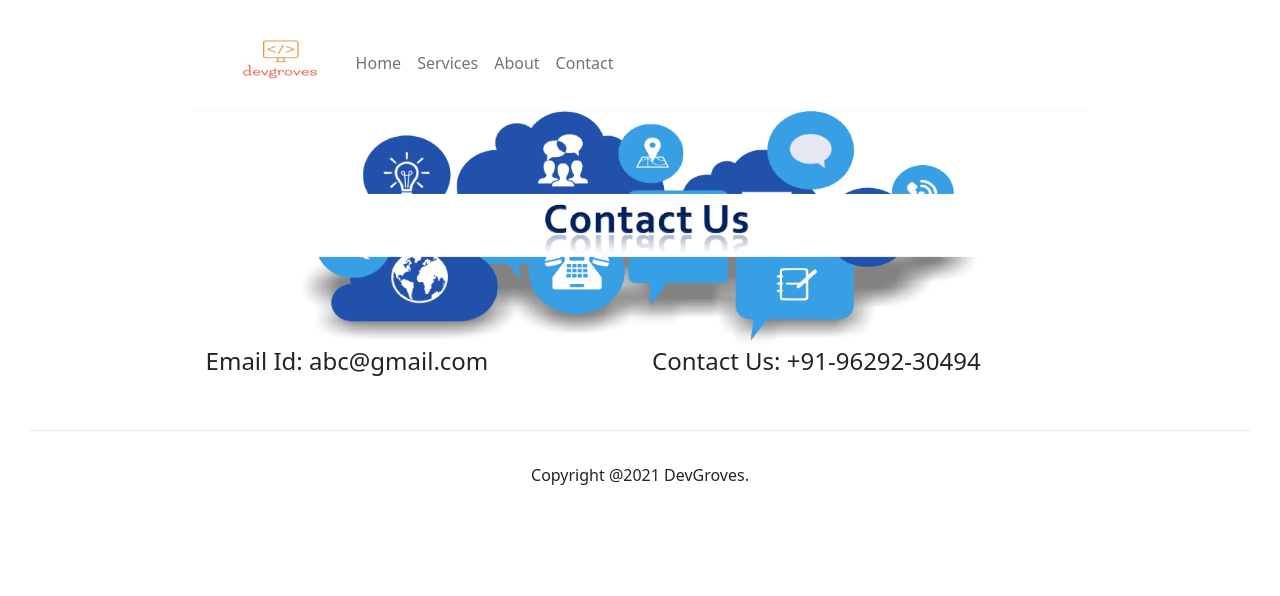
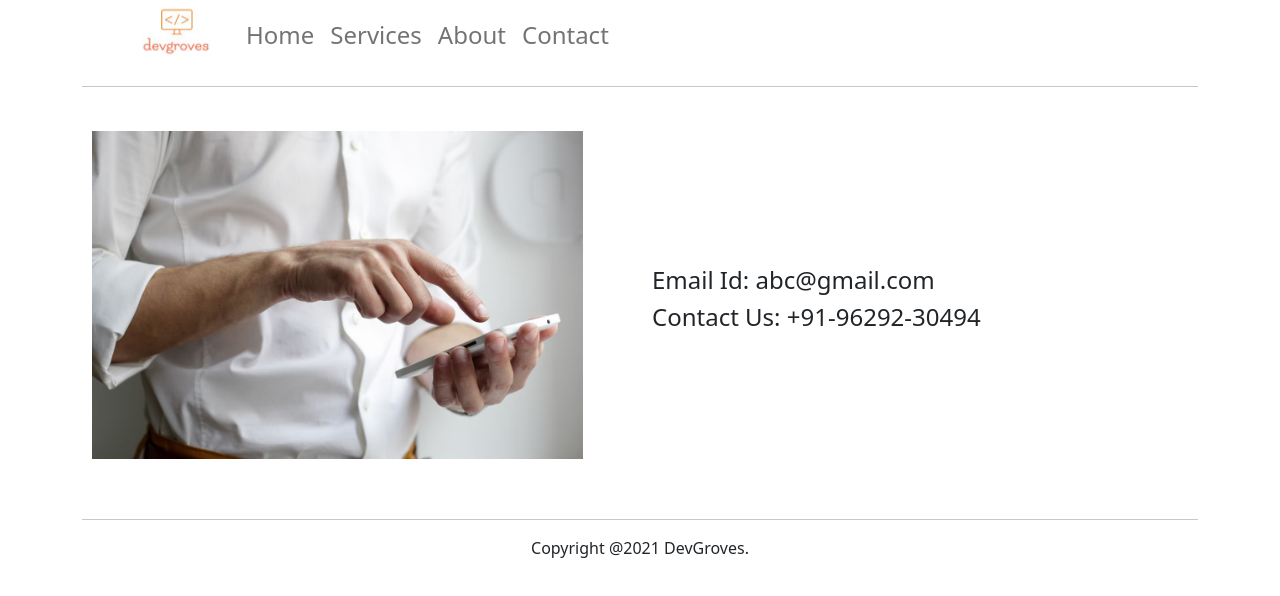
Before and after one commit to devgroves/consultingtemplatebynextjs, a Next.js app: page /contact in a window 1280 px wide. Shown: the top 596 px of the page. Built offline with nearby package versions, Linux system fonts and the light colour scheme.

Commit message:
Changes for the ui design

```diff
--- a/components/Footer.jsx
+++ b/components/Footer.jsx
@@ -1,11 +1,15 @@
 import React from "react";
+import { Container } from "react-bootstrap";
 import styles from "../styles/Home.module.css";
 export default function Footer() {
   return (
     <>
-      <footer className={styles.footer} style={{ margin: 30 }}>
-        Copyright @2021 DevGroves.
-      </footer>
+      <Container>
+        <hr></hr>
+        <footer className={styles.footer} >
+          Copyright @2021 DevGroves.
+        </footer>
+      </Container>
     </>
   );
 }
--- a/components/Header.jsx
+++ b/components/Header.jsx
@@ -1,5 +1,5 @@
 import React from "react";
-import { Navbar, Container, Nav } from "react-bootstrap";
+import { Navbar, Container, Nav, Row } from "react-bootstrap";
 import { useRouter } from "next/router";
 import Image from "next/image";
 import Logo from "../pages/images/logo.png";
@@ -11,27 +11,25 @@ export default function Header() {
   };
   return (
     <>
+      <Container>
         <Navbar
           className="navbar-bg"
-        collapseOnSelect
           expand="lg"
           variant="light"
         >
-        <Container>
-          <Navbar.Brand onClick={() => navigate("home")}>
-            <Image src={Logo} alt="DevGroves" />
+          <Navbar.Brand onClick={() => navigate("home")} >
+            <Image src={Logo} alt="DevGroves" width="90" height="70"/>
           </Navbar.Brand>
-          <Navbar.Toggle aria-controls="responsive-navbar-nav" />
-          <Navbar.Collapse id="responsive-navbar-nav">
+          <Navbar.Toggle aria-controls="basic-navbar-nav" />
             <Nav>
               <Nav.Link onClick={() => navigate("")}>Home</Nav.Link>
               <Nav.Link onClick={() => navigate("services")}>Services</Nav.Link>
               <Nav.Link onClick={() => navigate("about")}>About</Nav.Link>
               <Nav.Link onClick={() => navigate("contact")}>Contact</Nav.Link>
             </Nav>
-          </Navbar.Collapse>
+        </Navbar>
+        <hr></hr>
       </Container>
-      </Navbar>
     </>
   );
 }
--- a/pages/contact.jsx
+++ b/pages/contact.jsx
@@ -1,7 +1,7 @@
 import React from "react";
 import Image from "next/image";
 import Head from "next/head";
-import Image1 from "./images/contact.png";
+import ContactUsImage from "./images/contactus.png";
 import { Container, Row, Col } from "react-bootstrap";
 import Footer from "../components/Footer";
 import Header from "../components/Header";
@@ -14,23 +14,17 @@ export default function Contact() {
         <link rel="icon" href="./images/logo.png" />
         <meta name="description" content="DevGroves - Contact Us" />
       </Head>
-      <Container
-        id="contact"
-        className="center container-height"
-        style={{ flexDirection: "column" }}
-      >
-        <Row style={{ width: "80%" }} className="center">
-          <Header />
-          <Row style={{ width: "80%" }}>
-            <Image src={Image1} alt="Contact" />
+      <Header />
+      <Container>
+          <Row className="center container-height">
+            <Col md={6} sm={12} >
+              <Image src={ContactUsImage} className="imgContain" layout="responsive" alt="Contact" />
+            </Col>
+            <Col md={6} sm={12}>
+              <h4>Email Id: abc@gmail.com</h4>
+              <h4>Contact Us: +91-96292-30494</h4>
+            </Col>
           </Row>
-          <Col md={6} sm={12}>
-            <h4>Email Id: abc@gmail.com</h4>{" "}
-          </Col>
-          <Col md={6} sm={12}>
-            <h4>Contact Us: +91-96292-30494</h4>
-          </Col>
-        </Row>
       </Container>
       <Footer />
     </>
--- a/pages/index.js
+++ b/pages/index.js
@@ -11,7 +11,6 @@ export default function Home() {
     <>
       <Head>
         <title>DevGroves - Home Page</title>
-        <link rel="icon" href="./images/logo.png" />
         <meta
           name="description"
           content="We work for consultancies, organizations and freelancers to build web applications, rest apis and provide performance efficient solutions."
--- a/pages/services.jsx
+++ b/pages/services.jsx
@@ -22,6 +22,8 @@ export default function Services() {
           <Header />
           <Col md={6} sm={12}>
             <Image src={Image1} alt="Picture of the author" />
+          </Col>
+          <Col md={6} sm={12}>
             <div className="text-container">
               <h2>We offer the below services:</h2>
               <>
@@ -48,8 +50,8 @@ export default function Services() {
                 </ul>
               </>
             </div>
-            <Footer />
           </Col>
+          <Footer />
         </Row>
       </Container>
     </>
--- a/styles/Home.module.css
+++ b/styles/Home.module.css
@@ -15,8 +15,6 @@
 .footer {
   display: flex;
   flex: 1;
-  padding: 2rem 0;
-  border-top: 1px solid #eaeaea;
   justify-content: center;
   align-items: center;
 }
--- a/styles/common.css
+++ b/styles/common.css
@@ -8,8 +8,37 @@
   height: 400px;
 }
 
+.navbar-nav a {
+  font-size: 24px;
+}
+
 .navbar-bg {
   background-color: white;
-  border-bottom: 1px solid whitesmoke !important;
-  margin: 0 550px;
+  height: 70px;
+  margin: 0 50px;
 }
+
+.navbar  a:hover {
+  color: cadetblue;
+  font-size: 26px;
+}
+
+.navbar-nav  a:active {
+  color: red;
+  font-size: 32px;
+}
+
+.navbar-nav  a:visited {
+  color: red;
+  font-size: 32px;
+}
+
+.imgContain {
+  height: 90% !important;
+  width: 90% !important;
+  max-height: 90% !important;
+  max-width: 90% !important;
+  min-height: 90% !important;
+  min-width: 90% !important;
+  margin: 10px !important;
+}
```
Also changed, not shown: pages/images/contactus.png (added), 1 other file (tests, documents, lock files or other folders). Lines whose indentation alone changed are shown as unchanged.
